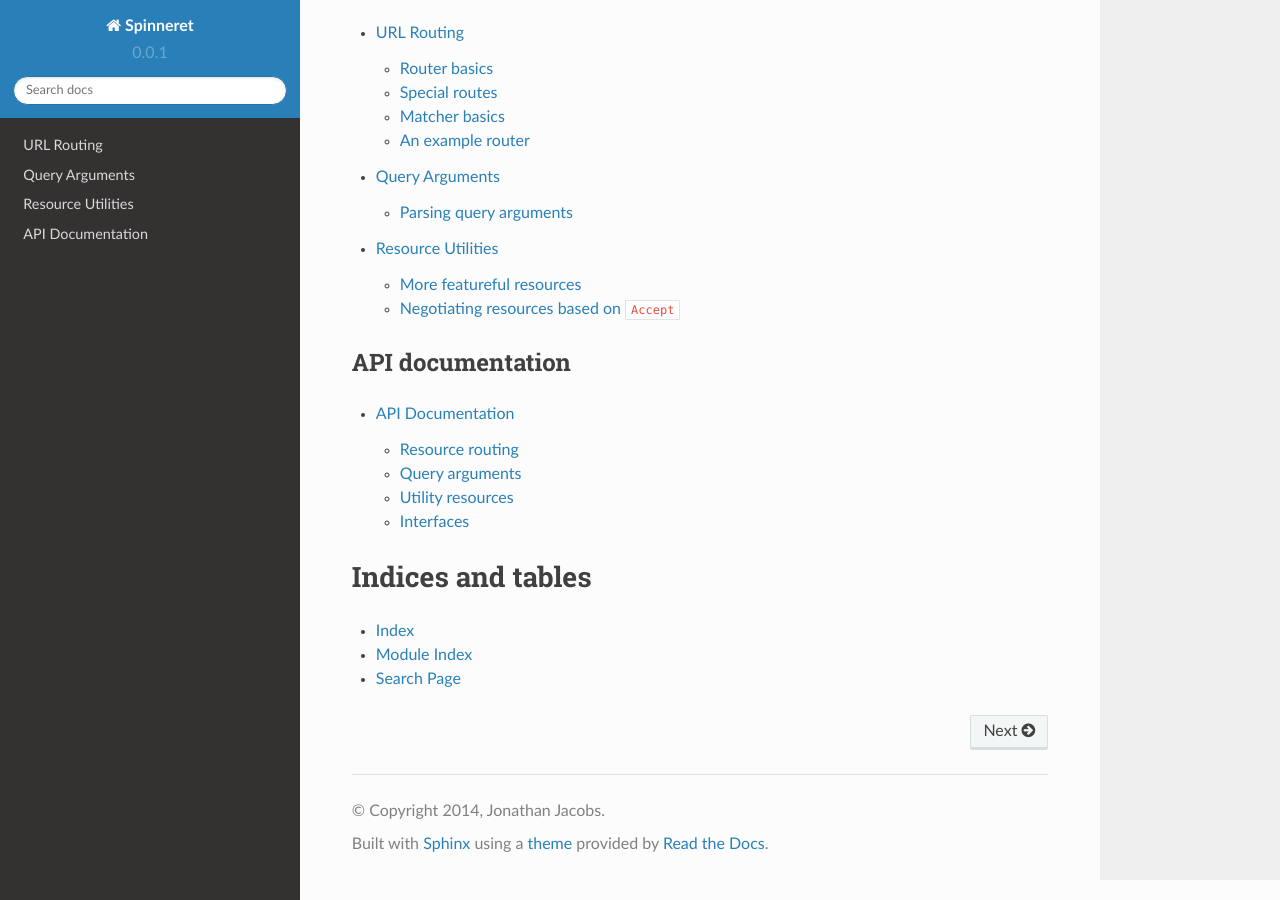
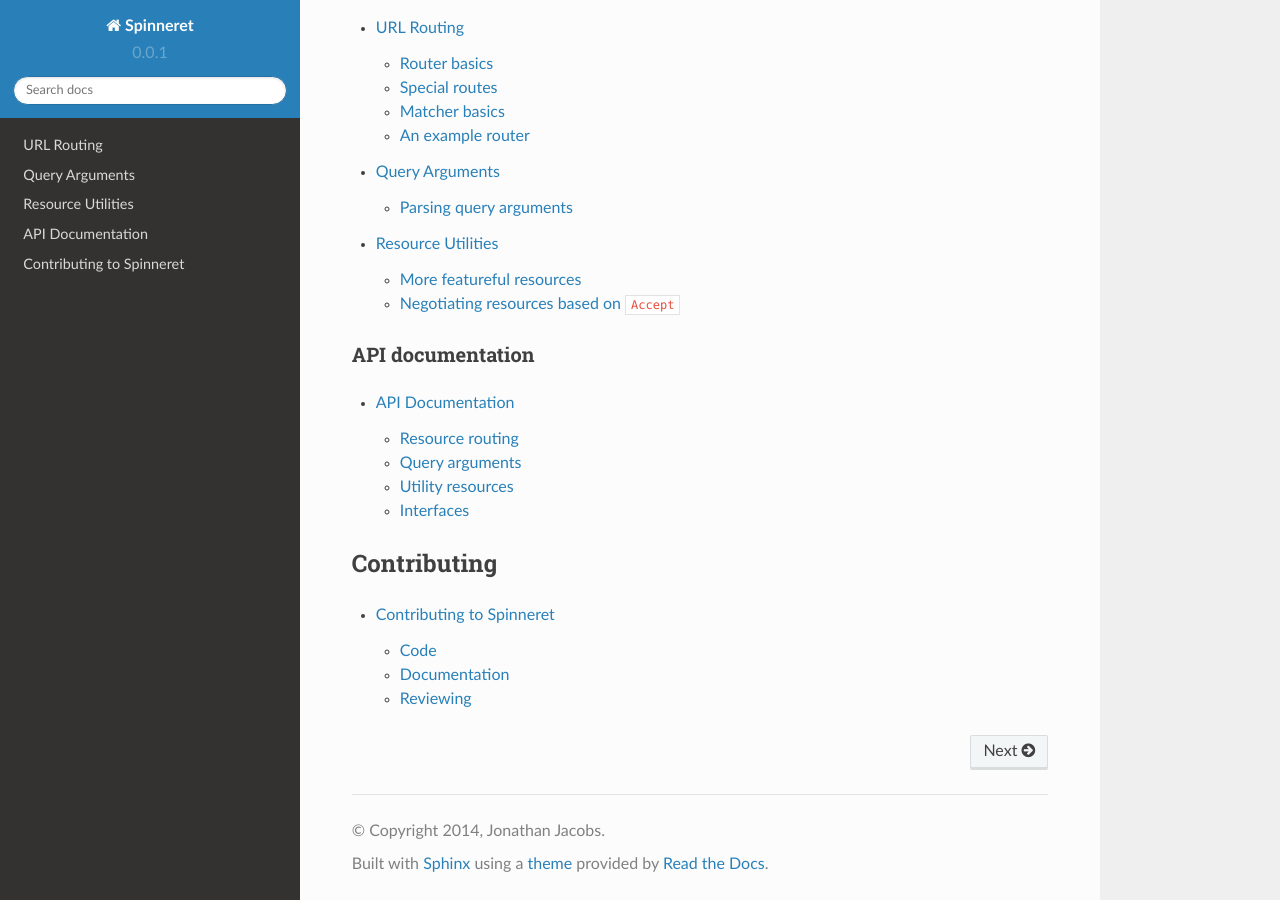
Before and after one commit to jonathanj/txspinneret, a Sphinx documentation site: the page built from docs/index.rst, in a window 1280 px wide and 900 px high, scrolled down 838 px. Built offline with Sphinx 7.4.7 and the Read the Docs theme 2.0.0, drawn with Linux system fonts in a browser that asks for light colours.

Commit message:
Take our own docs style advice.

```diff
--- a/README.rst
+++ b/README.rst
@@ -1,3 +1,4 @@
+=====================================
 Spinneret: Twisted Web's Silk Spinner
 =====================================
 
@@ -23,7 +24,7 @@
 
 
 Installation
-------------
+============
 
 .. code-block:: console
 
--- a/docs/index.rst
+++ b/docs/index.rst
@@ -3,6 +3,7 @@
    You can adapt this file completely to your liking, but it should at least
    contain the root `toctree` directive.
 
+=====================================
 Spinneret: Twisted Web's Silk Spinner
 =====================================
 
@@ -10,7 +11,7 @@
 
 
 What is this?
--------------
+=============
 
 Spinneret is a collection of higher-level utility classes and functions to make
 writing complex Twisted Web applications far simpler, it is designed to easily
@@ -19,7 +20,7 @@
 
 
 Why is this one different?
---------------------------
+==========================
 
 While I think `Klein`_ is a fantastic library—and a terrific source of
 inspiration—there are some fundamental aspects I disagree with, not to mention
@@ -46,7 +47,7 @@
 
 
 Documentation
--------------
+=============
 
 .. toctree::
    :maxdepth: 2
@@ -63,9 +64,11 @@
 
    api
 
-Indices and tables
-==================
 
-* :ref:`genindex`
-* :ref:`modindex`
-* :ref:`search`
+Contributing
+============
+
+.. toctree::
+   :maxdepth: 2
+
+   contributing
--- a/docs/query.rst
+++ b/docs/query.rst
@@ -1,5 +1,6 @@
 .. py:currentmodule:: txspinneret.query
 
+===============
 Query Arguments
 ===============
 
@@ -12,7 +13,7 @@
 
 
 Parsing query arguments
------------------------
+=======================
 
 This small set of utility functions can relieve some of that pain, for example
 assume the query string is
--- a/docs/resource.rst
+++ b/docs/resource.rst
@@ -1,5 +1,6 @@
 .. py:currentmodule:: txspinneret.resource
 
+==================
 Resource Utilities
 ==================
 
@@ -8,7 +9,7 @@
 
 
 More featureful resources
--------------------------
+=========================
 
 `ISpinneretResource` is cut-down version of `IResource` that allows child
 location (via `ISpinneretResource.locateChild`) and rendering (via the normal
@@ -27,7 +28,7 @@
 
 
 Negotiating resources based on ``Accept``
------------------------------------------
+=========================================
 
 When building an API, in particular, you may want to negotiate the resource
 that best fits what the client is willing to accept, as specified in the
```
Also changed, not shown: docs/api.rst (+5 -4 lines), docs/route.rst (+5 -4 lines).
